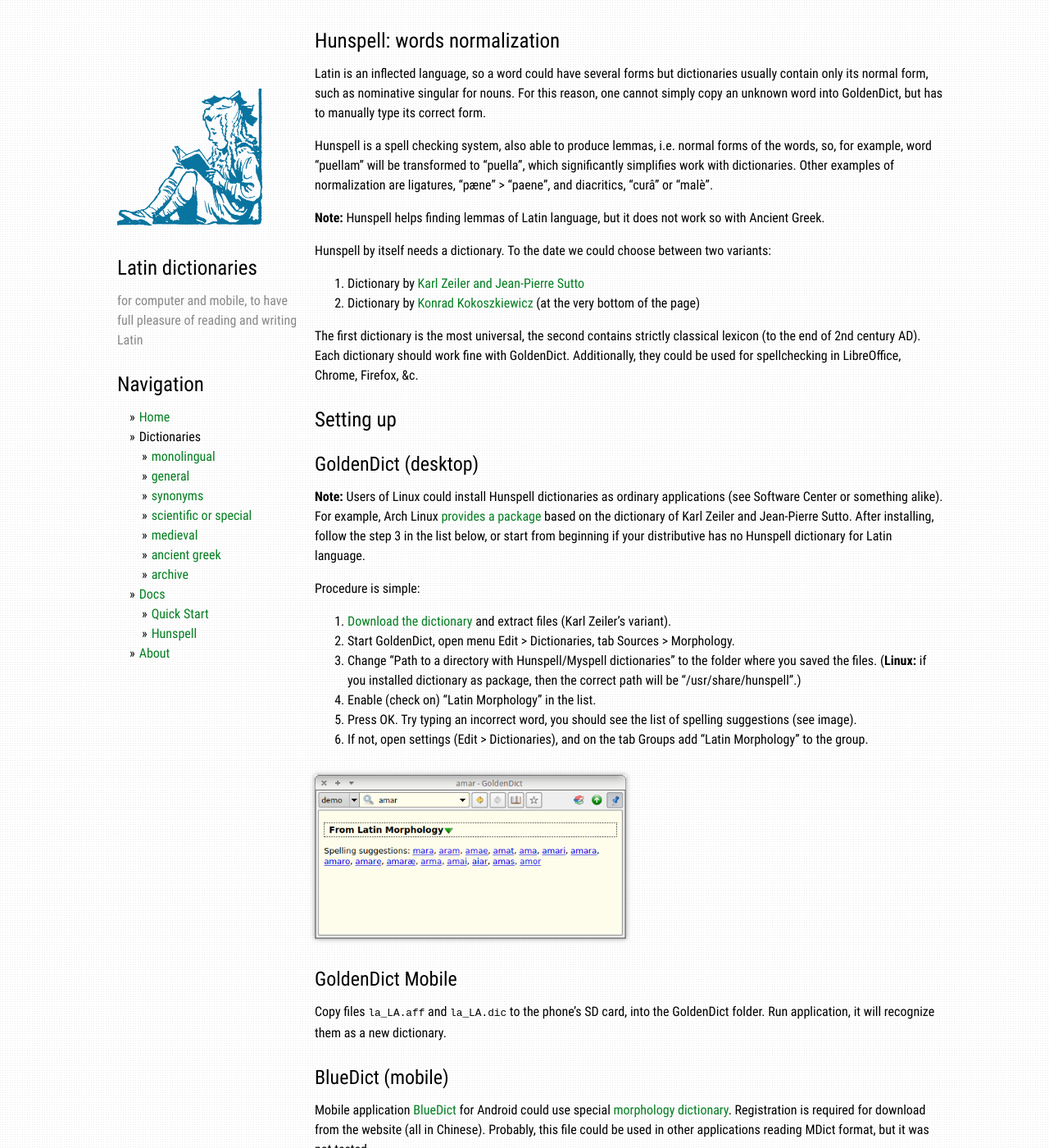
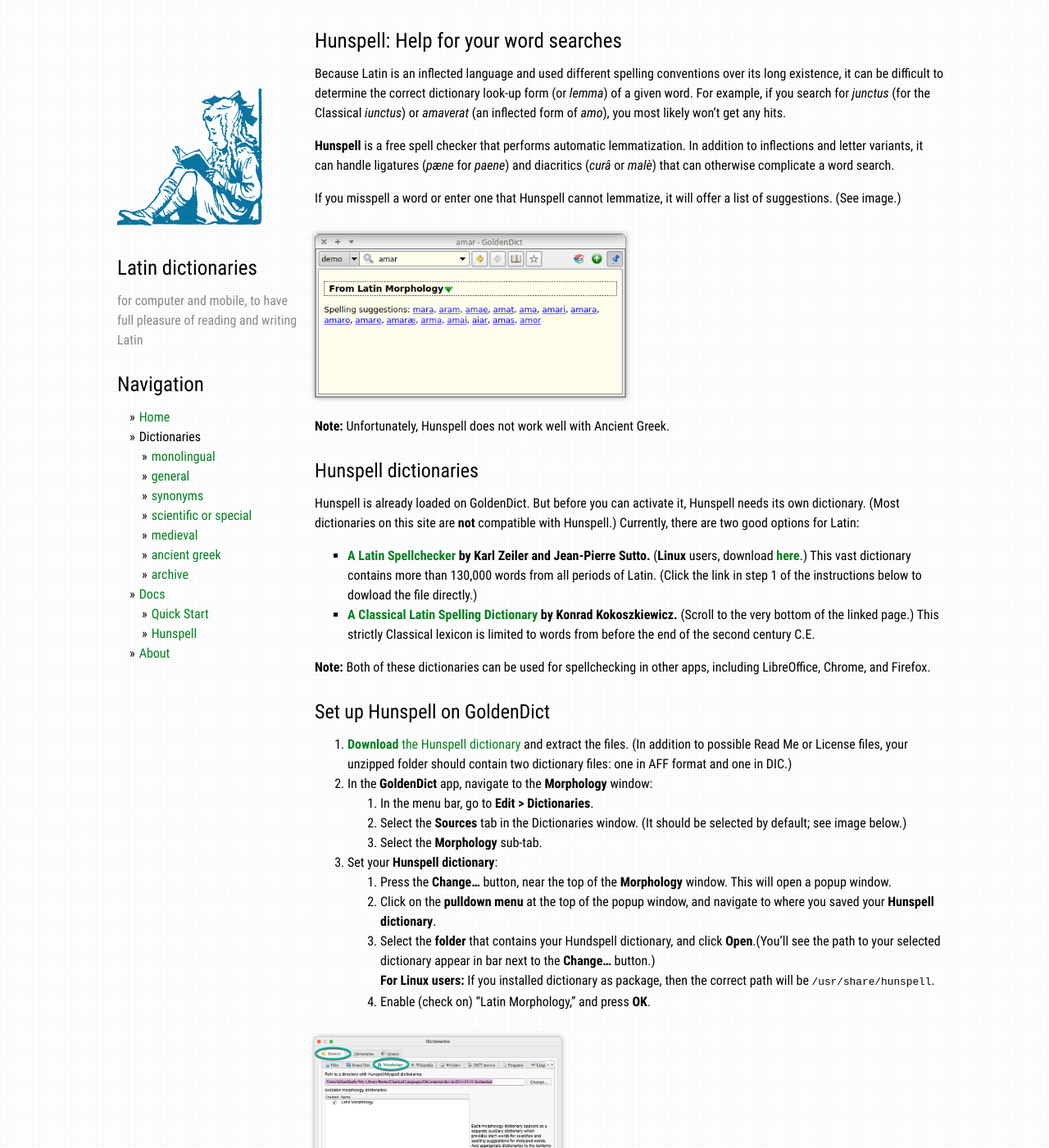
Before and after one commit to latin-dict/latin-dict.github.io, a Jekyll site: the page built from docs/hunspell.md, in a window 1280 px wide and 1400 px high. Shown: the whole window at 82% size. Built offline with Jekyll 4.4.1, drawn with Linux system fonts in a browser that asks for light colours; some of the changed text lies outside the part shown.

Commit message:
Changes for Hunspell
I checked that all the links work, and I removed the instructions for mobile apps (since they seem to have been discontinued). I'm not a Unix user, so I couldn't confirm the the Unix instructions work, although I did revise the text.

```diff
--- a/docs/hunspell.md
+++ b/docs/hunspell.md
@@ -3,55 +3,41 @@
 title: Documentation
 ---
 
-# Hunspell: words normalization
+# Hunspell: Help for your word searches
 
-Latin is an inflected language, so a word could have several forms but dictionaries usually contain only its normal form, such as nominative singular for nouns. For this reason, one cannot simply copy an unknown word into GoldenDict, but has to manually type its correct form.
+Because Latin is an inflected language and used different spelling conventions over its long existence, it can be difficult to determine the correct dictionary look-up form (or *lemma*) of a given word. For example, if you search for *junctus* (for the Classical *iunctus*) or *amaverat* (an inflected form of *amo*), you most likely won't get any hits.
 
-Hunspell is a spell checking system, also able to produce lemmas, i.e. normal forms of the words, so, for example, word "puellam" will be transformed to "puella", which significantly simplifies work with dictionaries. Other examples of normalization are ligatures, "pæne" > "paene", and diacritics, "curâ" or "malè".
+**Hunspell** is a free spell checker that performs automatic lemmatization. In addition to inflections and letter variants, it can handle ligatures (*pæne* for *paene*) and diacritics (*curâ* or *malè*) that can otherwise complicate a word search.
 
-**Note:** Hunspell helps finding lemmas of Latin language, but it does not work so with Ancient Greek.
-
-Hunspell by itself needs a dictionary. To the date we could choose between two variants:
-
-1. Dictionary by [Karl Zeiler and Jean-Pierre Sutto][1]
-1. Dictionary by [Konrad Kokoszkiewicz][2] (at the very bottom of the page)
-
-The first dictionary is the most universal, the second contains strictly classical lexicon (to the end of 2nd century AD). Each dictionary should work fine with GoldenDict. Additionally, they could be used for spellchecking in LibreOffice, Chrome, Firefox, &c.
-
-
-# Setting up
-
-## GoldenDict (desktop)
-
-**Note:** Users of Linux could install Hunspell dictionaries as ordinary applications (see Software Center or something alike). For example, Arch Linux [provides a package][3] based on the dictionary of Karl Zeiler and Jean-Pierre Sutto. After installing, follow the step 3 in the list below, or start from beginning if your distributive has no Hunspell dictionary for Latin language.
-
-Procedure is simple:
-
-1. [Download the dictionary](hunspell-la.zip) and extract files (Karl Zeiler's variant).
-1. Start GoldenDict, open menu Edit > Dictionaries, tab Sources > Morphology.
-1. Change "Path to a directory with Hunspell/Myspell dictionaries" to the folder where you saved the files. (**Linux:** if you installed dictionary as package, then the correct path will be "/usr/share/hunspell".)
-1. Enable (check on) "Latin Morphology" in the list.
-1. Press OK. Try typing an incorrect word, you should see the list of spelling suggestions (see image).
-1. If not, open settings (Edit > Dictionaries), and on the tab Groups add "Latin Morphology" to the group.
+If you misspell a word or enter one that Hunspell cannot lemmatize, it will offer a list of suggestions. (See image.)
 
 {% include img-viewer.html img="img/hunspell-1.png" %}
 
-## GoldenDict Mobile
+**Note:** Unfortunately, Hunspell does not work well with Ancient Greek.
 
-Copy files `la_LA.aff` and `la_LA.dic` to the phone's SD card, into the GoldenDict folder. Run application, it will recognize them as a new dictionary.
+## Hunspell dictionaries
 
-## BlueDict (mobile)
+Hunspell is already loaded on GoldenDict. But before you can activate it, Hunspell needs its own dictionary. (Most dictionaries on this site are **not** compatible with Hunspell.) Currently, there are two good options for Latin:
 
-Mobile application [BlueDict][5] for Android could use special [morphology dictionary][6]. Registration is required for download from the website (all in Chinese). Probably, this file could be used in other applications reading MDict format, but it was not tested.
+- **[A Latin Spellchecker](https://extensions.libreoffice.org/extensions/latin-spelling-and-hyphenation-dictionaries) by Karl Zeiler and Jean-Pierre Sutto.** (**Linux** users, download **[here](https://aur.archlinux.org/packages/hunspell-la)**.) This vast dictionary contains more than 130,000 words from all periods of Latin. (Click the link in step 1 of the instructions below to dowload the file directly.)
+- **[A Classical Latin Spelling Dictionary](http://www.obta.uw.edu.pl/~draco/) by Konrad Kokoszkiewicz.** (Scroll to the very bottom of the linked page.) This strictly Classical lexicon is limited to words from before the end of the second century C.E.
 
-## MDict (mobile)
+**Note:** Both of these dictionaries can be used for spellchecking in other apps, including LibreOffice, Chrome, and Firefox.
 
-[MDict][4] supports unmodified Hunspell dictionaries. Files `la_LA.aff` and `la_LA.dic` should be copied into the "/mdict/data/" folder.
+## Set up Hunspell on GoldenDict
 
+1. [**Download** the Hunspell dictionary](hunspell-la.zip) and extract the files. (In addition to possible Read Me or License files, your unzipped folder should contain two dictionary files: one in AFF format and one in DIC.)
 
-[1]: https://extensions.libreoffice.org/extensions/latin-spelling-and-hyphenation-dictionaries
-[2]: http://www.obta.uw.edu.pl/~draco/
-[3]: https://aur.archlinux.org/packages/hunspell-la
-[4]: https://www.mdict.cn/
-[5]: http://www.ssdlsoft.com/bluedict/
-[6]: https://www.pdawiki.com/forum/forum.php?mod=viewthread&tid=19511
+1. In the **GoldenDict** app, navigate to the **Morphology** window:
+    1. In the menu bar, go to **Edit > Dictionaries**.
+    1. Select the **Sources** tab in the Dictionaries window. (It should be selected by default; see image below.)
+    1. Select the **Morphology** sub-tab.
+1. Set your **Hunspell dictionary**:
+    1. Press the **Change...** button, near the top of the **Morphology** window. This will open a popup window.
+    1. Click on the **pulldown menu** at the top of the popup window, and navigate to where you saved your **Hunspell dictionary**.
+    1. Select the **folder** that contains your Hundspell dictionary, and click **Open**.(You'll see the path to your selected dictionary appear in bar next to the **Change...** button.)
+
+         **For Linux users:** If you installed dictionary as package, then the correct path will be `/usr/share/hunspell`.
+    1. Enable (check on) "Latin Morphology," and press **OK**.
+
+{% include img-viewer.html img="img/hunspell-2.png" %}
```
Also changed, not shown: docs/img/hunspell-2.png (added), 1 other file.
